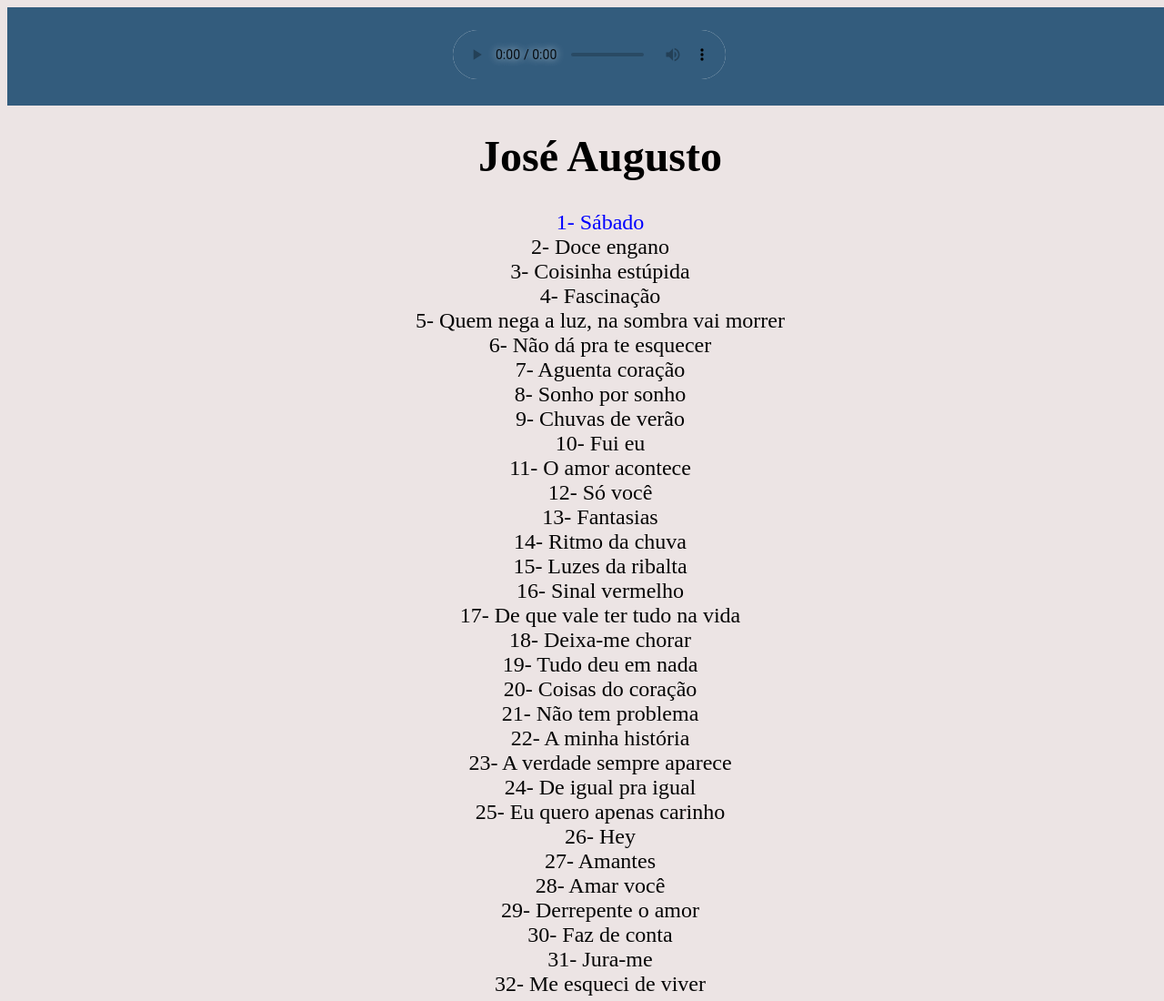
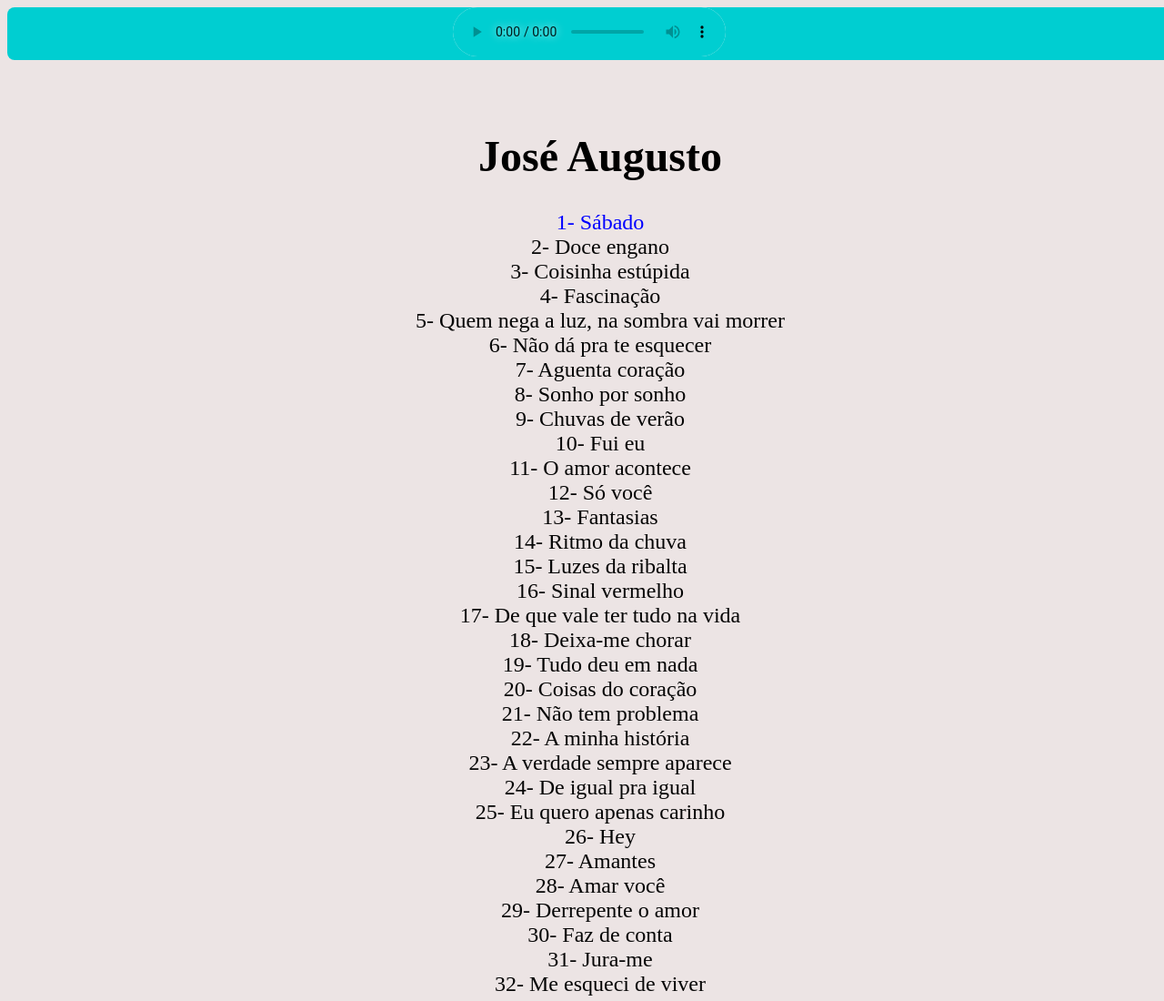
Before and after one commit to JairPPereira/musicaspreferidas, a plain HTML site: page Playlistmusic.html in a window 1280 px wide. Shown: the top 1100 px of the page at 91% size. Drawn offline with nearby package versions, Linux system fonts and the light colour scheme.

Commit message:
Update Playlistmusic.html

```diff
--- a/Playlistmusic.html
+++ b/Playlistmusic.html
@@ -30,14 +30,21 @@ if ($(this).scrollTop() > 1){
          text-align: center; background-color: blanchedalmond;
          font-size: 24px;
          }
+         #pele {
+  background-color: #00CED1;
+  position: fixed;
+  width: 100%;
 
+
+  border-radius: 0.5rem;
+}
          header{
   position: fixed;
   width: 100%;
   text-align: center;
   font-size: 72px;
   line-height: 108px;
-  height: 108px;
+  height: 10%;
   background: #335C7D;
   color: #fff;
   font-family: 'PT Sans', sans-serif;
@@ -67,20 +74,23 @@ header.sticky {
         }
 
 
-  audio::-webkit-media-controls-timeline { display:inline-flex;}
+  audio::-webkit-media-controls-timeline { display:inline-block;}
 
-    audio::-webkit-media-controls-panel {background-color: #335C7D; width: 300px;}
+    audio::-webkit-media-controls-panel {background-color:#00CED1; width: 100%;}
         </style>
           <script src="https://ajax.googleapis.com/ajax/libs/jquery/3.6.0/jquery.min.js"></script>
     </head>
     <body>
-        <center>
-<header>
+      <center><div id="pele">
+
+
+
+
 
           <audio controls="" id="audioPlayer" preload="auto" tabindex="0">
 
             <source src="https://drive.google.com/uc?export&amp;id=13c0_LlrovyUFKVBzfSXxKbNHKoplD1Ie" type="audio/mp3"></source>
-          </audio>     </header>  </center><center>
+          </audio>    </div>   </center><center>
          <p1></p1> </br>
          <p1></p1> </br>
          <p1> </br</p1>
```
